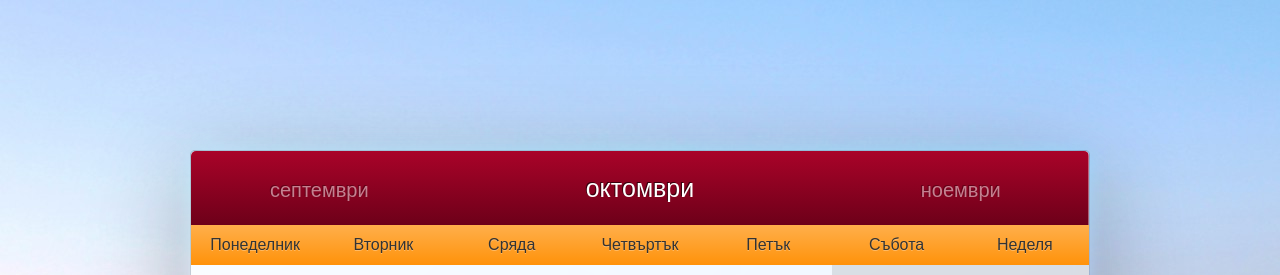
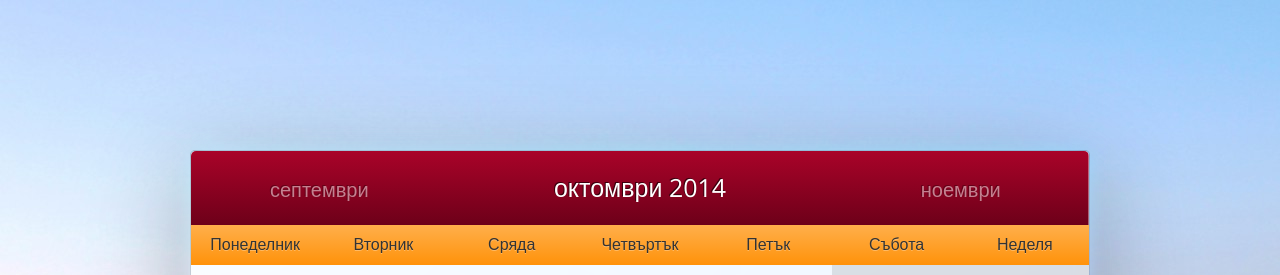
Before and after one commit to georgyangelov/mongo-calendar-app-web, a website: page index.html in a window 1280 px wide. Shown: the top 275 px of the page. Drawn offline with nearby package versions, Linux system fonts and the light colour scheme.

Commit message:
Add year to the current month title

```diff
--- a/app/views/calendar.html
+++ b/app/views/calendar.html
@@ -1,7 +1,7 @@
 <table>
     <tr class="months">
         <td colspan="2" class="other"><a ng-click="previous_month()">{{date.clone().subtract(1, 'months').format('MMMM')}}</a></td>
-        <td colspan="3">{{date.format('MMMM')}}</td>
+        <td colspan="3">{{date.format('MMMM YYYY')}}</td>
         <td colspan="2" class="other"><a ng-click="next_month()">{{date.clone().add(1, 'months').format('MMMM')}}</a></td>
     </tr>
     <tr class="day_names">
```
